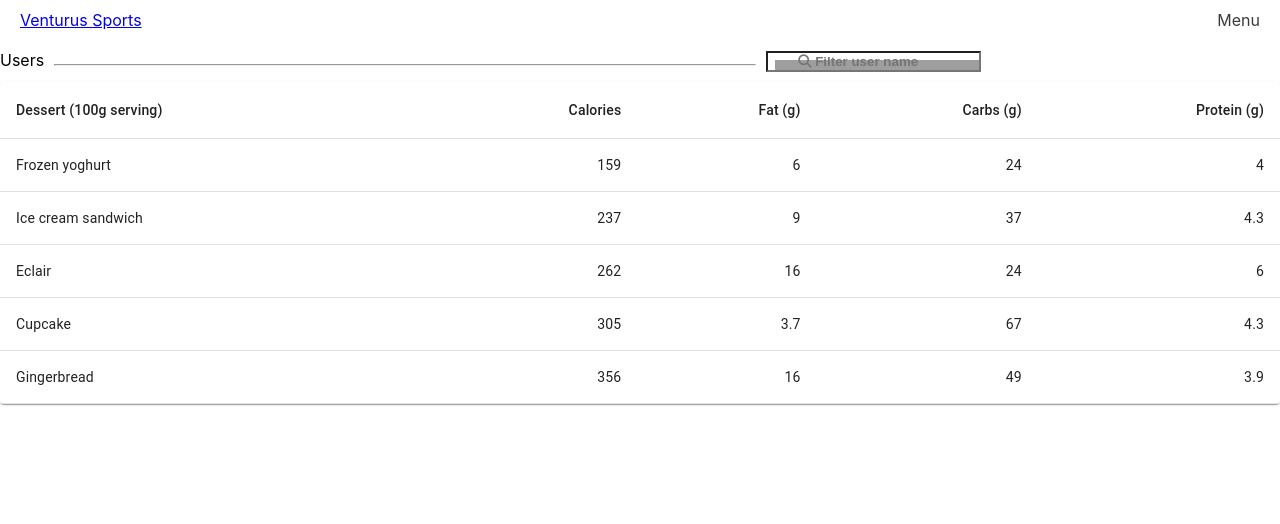
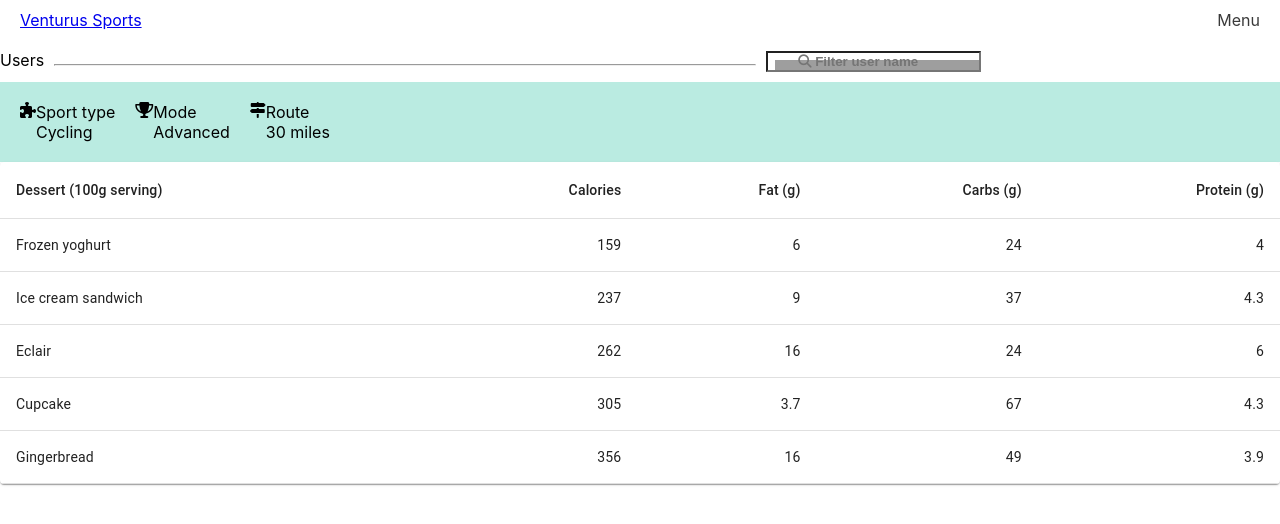
Before and after one commit to ericmadureira/my-best-react, a React (Create React App) app: page / in a window 1280 px wide. Shown: the top 524 px of the page. Built offline with nearby package versions, Linux system fonts and the light colour scheme; grey boxes are pictures that could not be loaded.

Commit message:
feat: search bar
Adds a bar component containing the search terms.

```diff
--- a/src/index.scss
+++ b/src/index.scss
@@ -1,7 +1,9 @@
 @import './shared/shared.scss';
 
-body {
+body, html {
   margin: 0;
+  padding: 0;
+  box-sizing: border-box;
   font-family: -apple-system, BlinkMacSystemFont, 'Segoe UI', 'Roboto', 'Oxygen',
     'Ubuntu', 'Cantarell', 'Fira Sans', 'Droid Sans', 'Helvetica Neue',
     sans-serif;
--- a/src/pages/UserList.js
+++ b/src/pages/UserList.js
@@ -47,6 +47,34 @@ const UserList = () => {
           className='fas'
         />
       </div>
+
+      <div style={{ display: 'flex', padding: '20px 10px', backgroundColor: '#BAEBE1'}}>
+        <div style={{ display: 'flex', margin: '0 10px' }}>
+          <i className='fas fa-puzzle-piece' />
+          <div>
+            <span>Sport type</span>
+            <br />
+            <span>Cycling</span>
+          </div>
+        </div>
+        <div style={{ display: 'flex', margin: '0 10px' }}>
+          <i className='fas fa-trophy' />
+          <div>
+            <span>Mode</span>
+            <br />
+            <span>Advanced</span>
+          </div>
+        </div>
+        <div style={{ display: 'flex', margin: '0 10px' }}>
+          <i className='fas fa-map-signs' />
+          <div>
+            <span>Route</span>
+            <br />
+            <span>30 miles</span>
+          </div>
+        </div>
+      </div>
+
       <TableContainer component={Paper}>
         <Table className={classes.table} aria-label="simple table">
           <TableHead>
--- a/src/shared/shared.scss
+++ b/src/shared/shared.scss
@@ -1,5 +1,5 @@
 $bg: #fff;
 $font: #3A3A3A;
-$green-bg: #fff;
+$green-bg: #BAEBE1;
 $primary: #1ABC9C;
 $selected: #E3E3E3;
```
